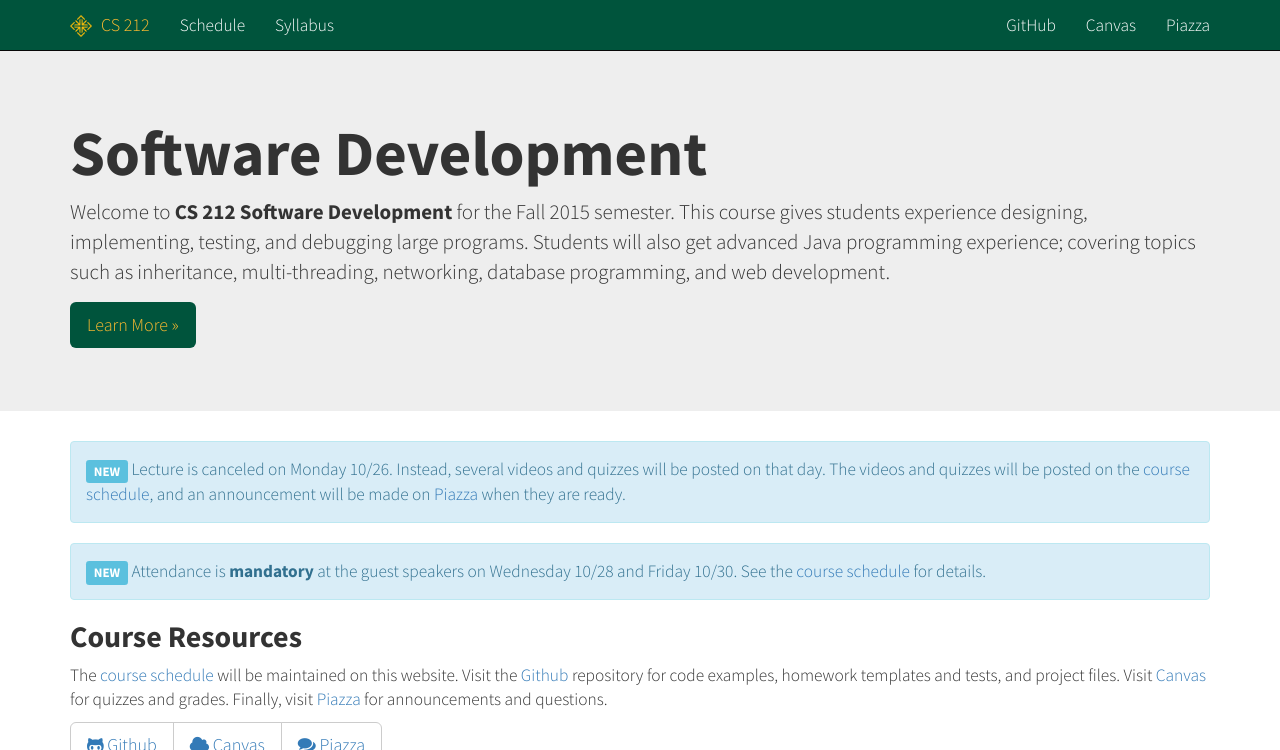
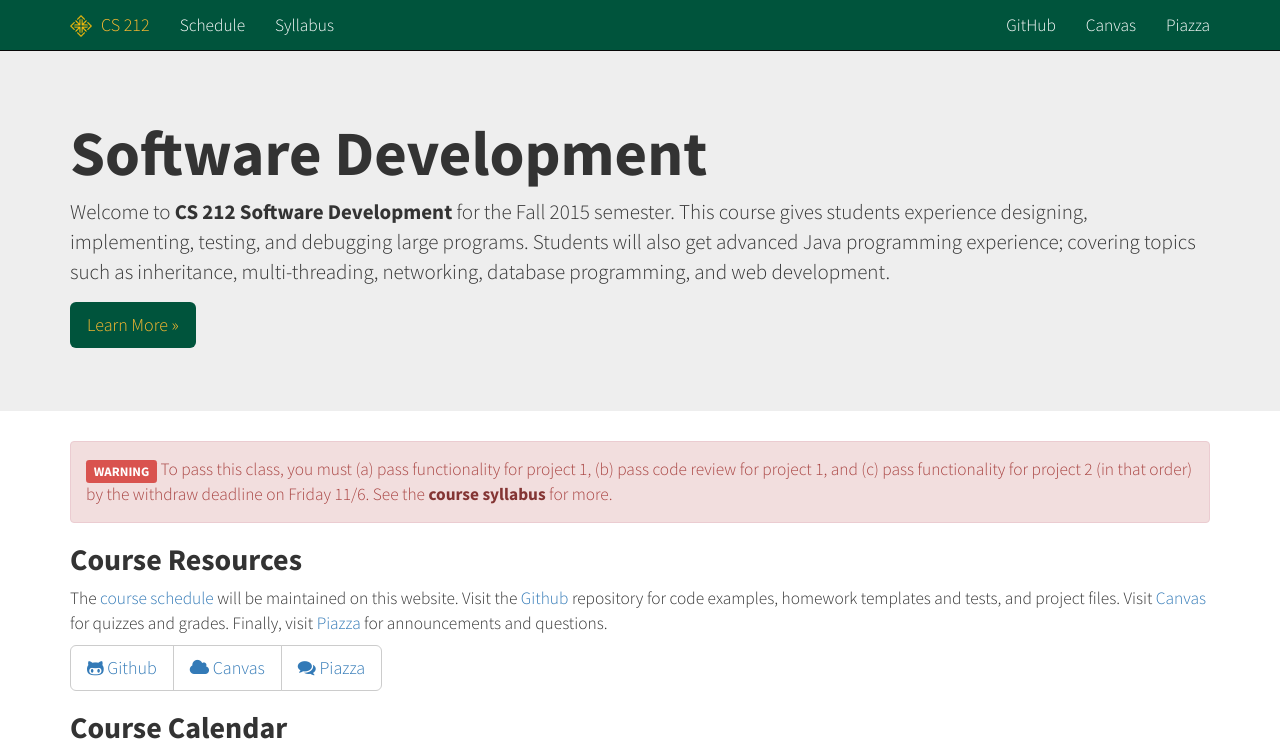
Before and after one commit to cs212/fall2015, a Jekyll site: the page built from index.html, in a window 1280 px wide and 900 px high, cut to the strip 0-750 px from the top of the window. Built offline with Jekyll 4.4.1, drawn with Linux system fonts in a browser that asks for light colours; Markdown is read by kramdown in place of the engine named in the settings.

Commit message:
Updating for this week.

```diff
--- a/index.html
+++ b/index.html
@@ -3,14 +3,9 @@ layout: landing
 title: Home
 ---
 
-<p class="alert alert-info">
-<span class="label label-info">NEW</span>
-Lecture is canceled on Monday 10/26. Instead, several videos and quizzes will be posted on that day. The videos and quizzes will be posted on the <a href="{{ {{ site.github.url }}/schedule.html">course schedule</a>, and an announcement will be made on <a href="https://piazza.com/usfca/fall2015/cs21201/home">Piazza</a> when they are ready.
-</p>
-
-<p class="alert alert-info">
-<span class="label label-info">NEW</span>
-Attendance is <strong>mandatory</strong> at the guest speakers on Wednesday 10/28 and Friday 10/30. See the <a href="{{ {{ site.github.url }}/schedule.html">course schedule</a> for details.
+<p class="alert alert-danger">
+<span class="label label-danger">WARNING</span>
+To pass this class, you must (a) pass functionality for project 1, (b) pass code review for project 1, and (c) pass functionality for project 2 (in that order) by the withdraw deadline on Friday 11/6. See the <a href="{{ {{ site.github.url }}/syllabus.html" class="alert-link">course syllabus</a> for more.
 </p>
 
 <h2>Course Resources</h2>
```
Also changed, not shown: _data/schedule.yml (+9 -3 lines).
